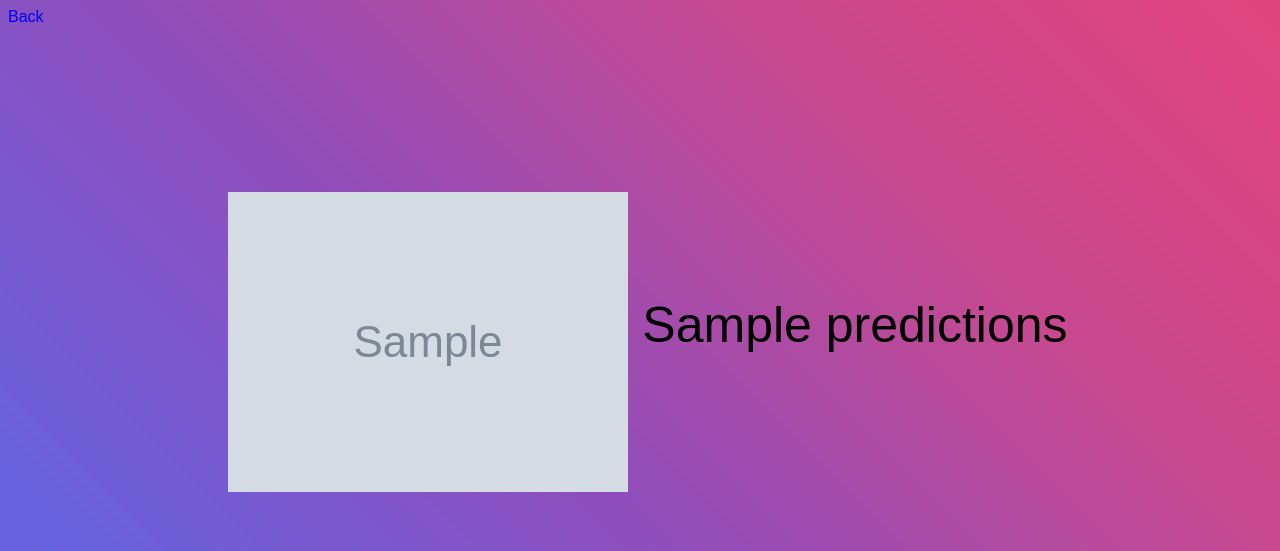
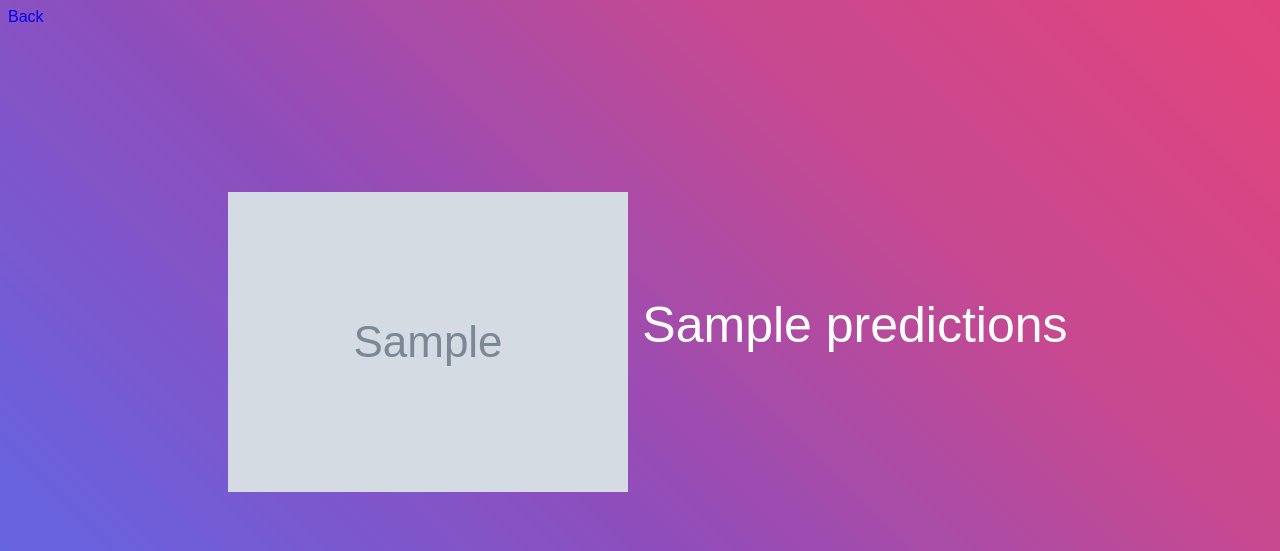
Before and after one commit to frnk99/SO, a Flask app: template templates/results.html in a window 1280 px wide. Shown: the top 551 px of the page. Run offline with Flask 2, Linux system fonts and the light colour scheme; the template is opened without the code that fills it: most values are stand-ins (such as "Sample title", 1, 10 or a date in 2020); grey boxes marked "Sample" are stand-in pictures.

Commit message:
Add files via upload

```diff
--- a/static/css/sticky-menu_2.css
+++ b/static/css/sticky-menu_2.css
@@ -41,7 +41,7 @@ html {
 #photo_real {
 
   text-align: center;
-  width: 50%;
+  width: 100%;
   font-size: 50px;
 }
 
@@ -50,5 +50,5 @@ html {
   text-align: bottom;
   width: 50%;
   font-size: 50px;
-
+  color: white
 }
```
